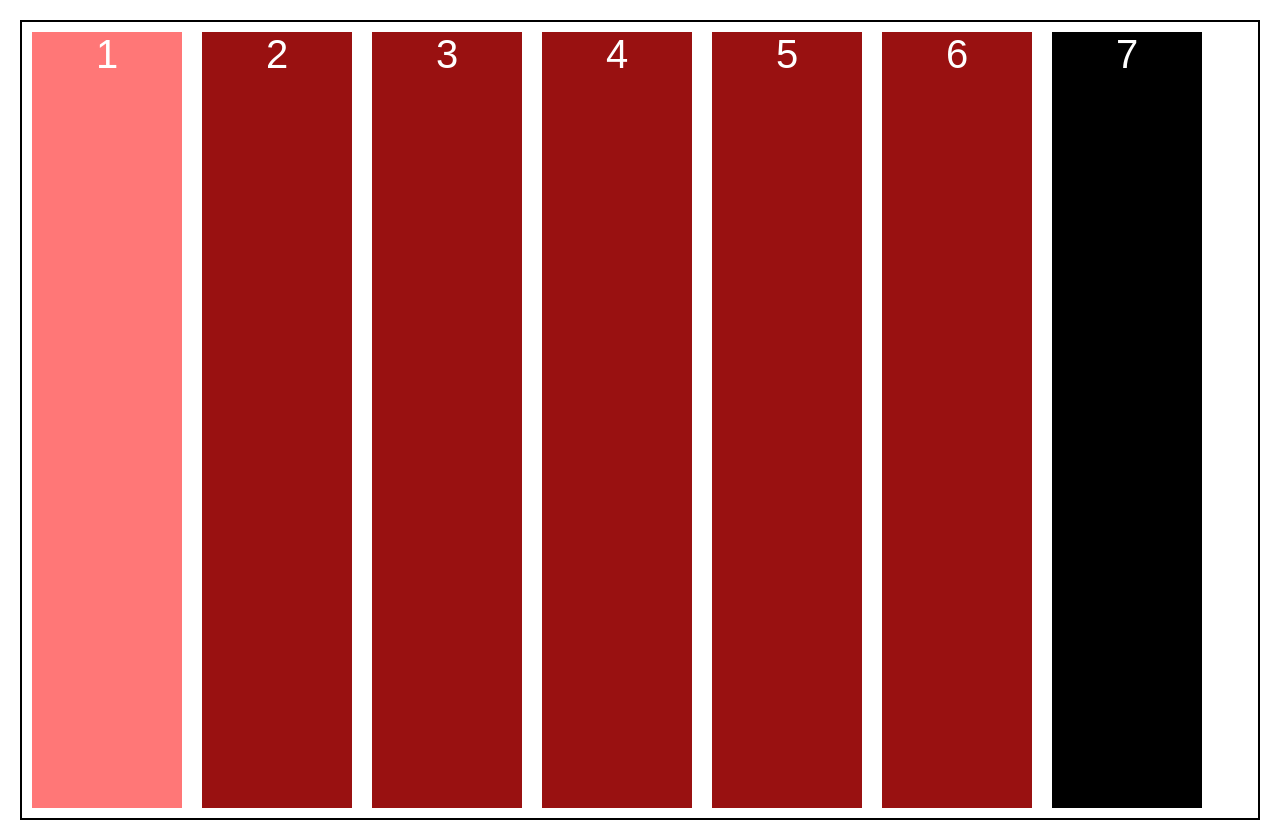
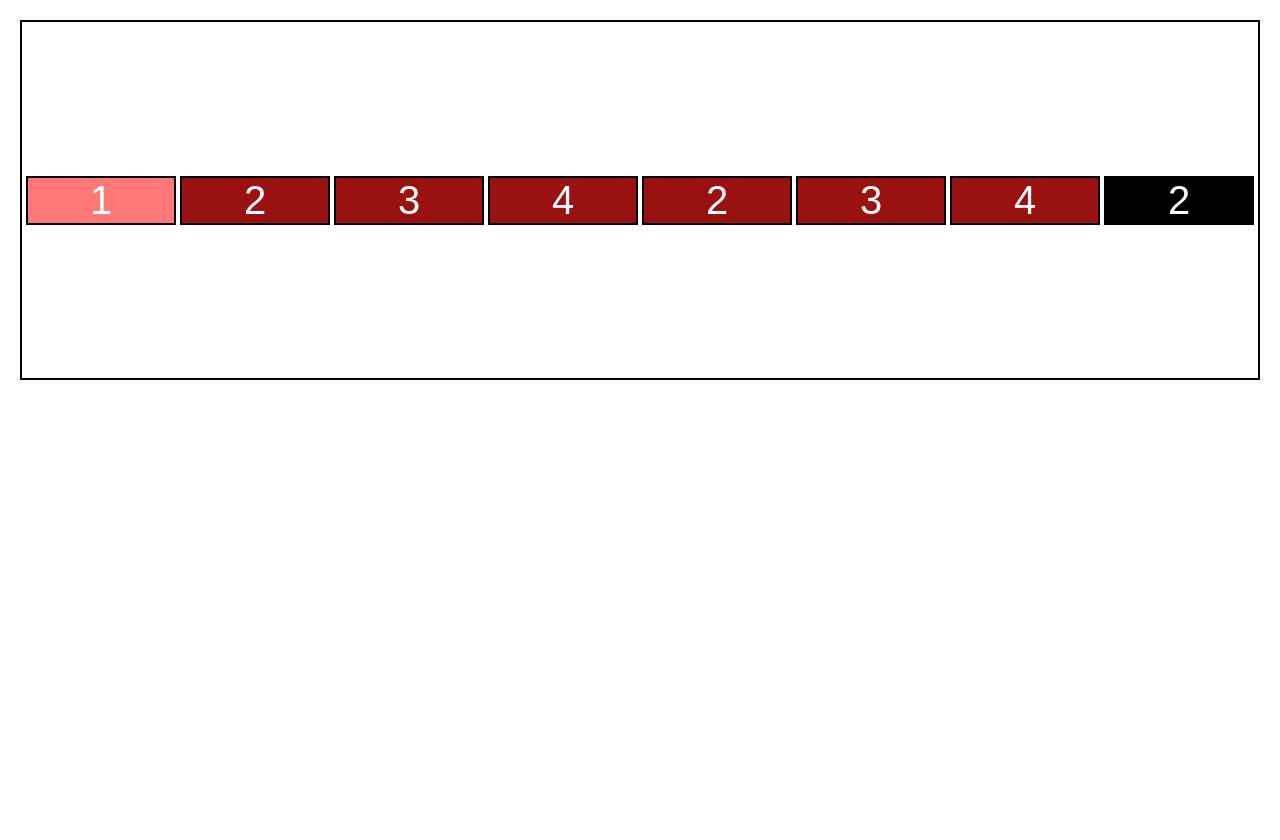
Before and after one commit to osvarg/Curso-css-y-html, a plain HTML site: page Clases CSS/CSS flexbox/Alineación en los ejes/index.html in a window 1280 px wide. After the commit the page ends 800 px from the top, so only its background shows below. Drawn offline with Linux system fonts and the light colour scheme.

Commit message:
Alineacion de ejes

```diff
--- a/Clases CSS/CSS flexbox/Alineación en los ejes/index.html
+++ b/Clases CSS/CSS flexbox/Alineación en los ejes/index.html
@@ -12,9 +12,10 @@
         <div class="flex-item">2</div>
         <div class="flex-item">3</div>
         <div class="flex-item">4</div>
-        <div class="flex-item">5</div>
-        <div class="flex-item">6</div>
-        <div class="flex-item">7</div>
+        <div class="flex-item">2</div>
+        <div class="flex-item">3</div>
+        <div class="flex-item">4</div>
+        <div class="flex-item">2</div>
     </div>
 </body>
 </html>
--- a/Clases CSS/CSS flexbox/Alineación en los ejes/style.css
+++ b/Clases CSS/CSS flexbox/Alineación en los ejes/style.css
@@ -9,22 +9,23 @@ div, body {
 
 .flexbox {
     display: flex;
-    flex-direction: row;
-    flex-wrap: wrap;
-    /* Las dos de arriba y la de abajo sirven para exactamente lo mismo */
     flex-flow: row wrap;
     border: 2px solid #000;
-    height: 100vh;
     margin: 20px;
+    justify-content: space-evenly;
+    /*align items se solo usa cuando los contenidos son solo de una linea*/
+    align-items: start;
+    align-content: space-evenly;
+    height: 360px;
 }
 
 .flex-item {
     width: 150px;
     background-color: #911;
-    margin: 10px;
     font-size: 40px;
     text-align: center;
     color: #fff;
+    border: 2px solid #000;
 }
 
 .flex-item:first-child {
```
